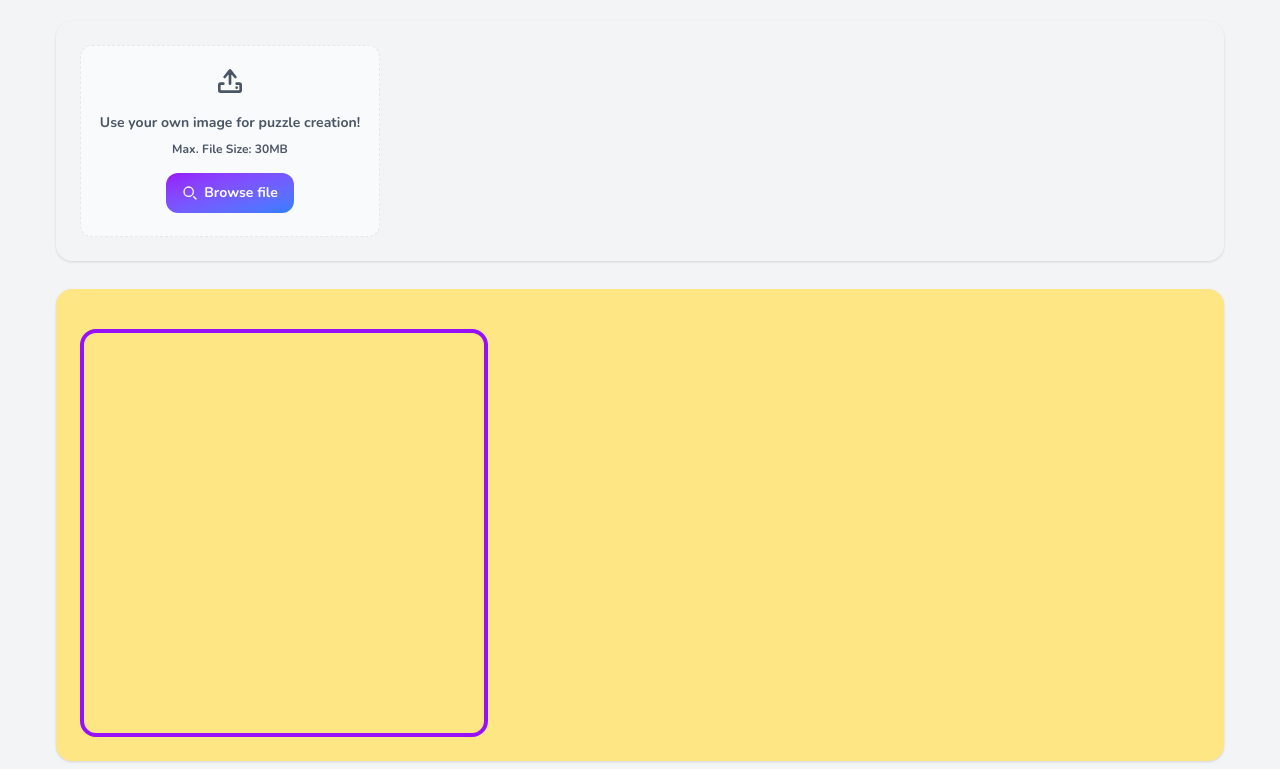
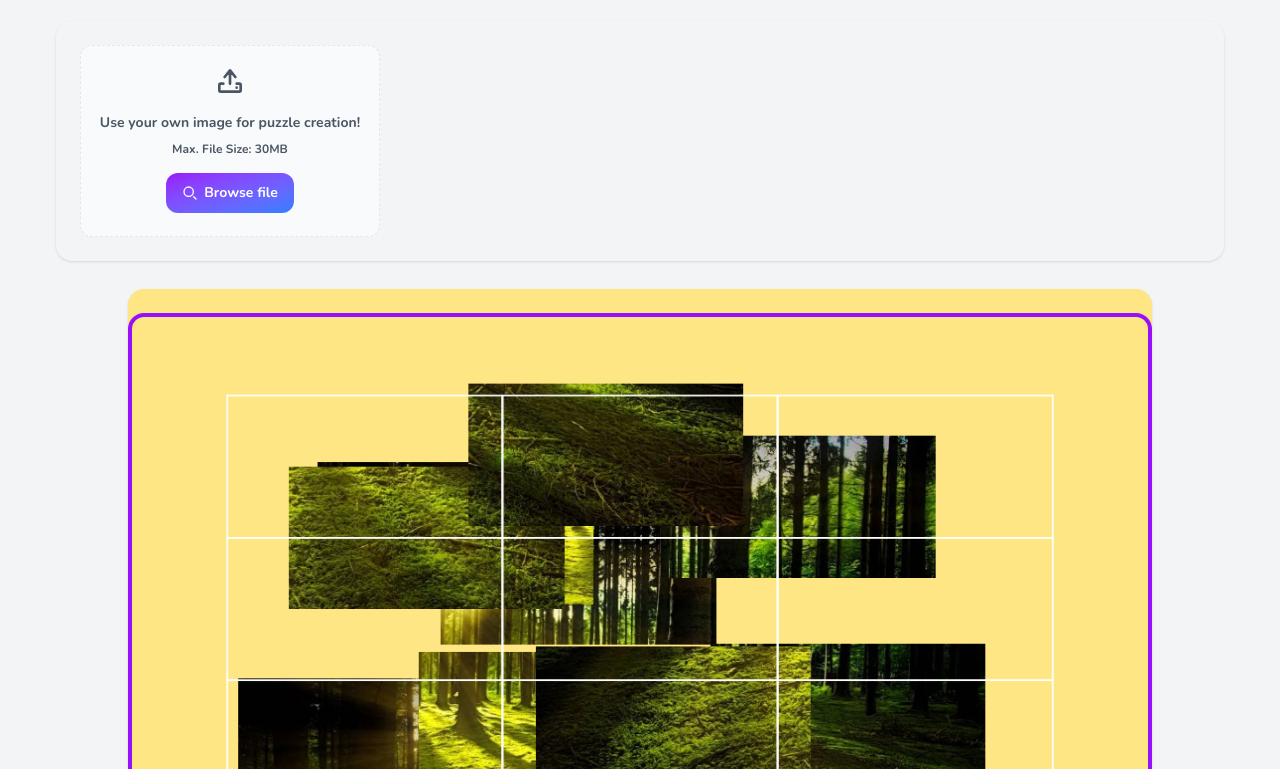
Before and after one commit to dublino8576/PuzzleForge, a website: page index.html in a window 1280 px wide. Shown: the part 183-952 px from the top of the page. Drawn offline with nearby package versions, Linux system fonts and the light colour scheme.

Commit message:
Add image on canvas & initialise puzzle pieces with random location

```diff
--- a/assets/css/styles.css
+++ b/assets/css/styles.css
@@ -1,7 +1,6 @@
 @import "tailwindcss";
 @plugin "flowbite/plugin";
 @source "../../node_modules/flowbite";
-
 @import "flowbite/src/themes/default";
 
 /* h1.luckiest-guy-regular {
@@ -19,6 +18,8 @@ li,
 span {
   font-family: "Nunito", sans-serif;
 }
+
+/* (sources declared at top) */
 
 header h1,
 #achievements-section h2 {
@@ -44,3 +45,24 @@ header h1,
 }
 
 /* Canvas styles */
+
+/* Map Flowbite tokens to utilities with explicit dark variants */
+@layer utilities {
+  .bg-dark-backdrop {
+    background-color: var(--color-dark-backdrop);
+  }
+  .bg-dark-soft {
+    background-color: var(--color-dark-soft);
+  }
+  .bg-light-medium {
+    background-color: var(--color-light-medium);
+  }
+}
+
+/* Explicit dark mode selectors for custom utilities (when html has .dark class) */
+html.dark .dark\:bg-dark-backdrop {
+  background-color: var(--color-dark-backdrop) !important;
+}
+html.dark .dark\:bg-dark-soft {
+  background-color: var(--color-dark-soft) !important;
+}
--- /dev/null
+++ b/assets/js/game.js
@@ -0,0 +1,255 @@
+/* load script when page is fully loaded */
+window.addEventListener("load", function () {
+  const canvas = document.getElementById("puzzle-canvas");
+  const context = canvas.getContext("2d");
+  /*canvas max width and height for responsive devices */
+  const maxImageWidth = window.innerWidth * 0.65; // 65% of viewport width
+  const maxImageHeight = window.innerHeight * 0.65; // 65% of viewport height
+  /*set canvas dimensions with image uploaded */
+  const image = new Image();
+  image.src = getImageURL();
+  /*set image height and width to fit within max dimensions while maintaining aspect ratio */
+  /* array to store puzzle pieces */
+  let puzzlePieces = [];
+
+  image.onload = function () {
+    /* set canvas to match parent section size */
+    const puzzleSection = document.getElementById("puzzle-section");
+    canvas.width = puzzleSection.clientWidth;
+    canvas.height = puzzleSection.clientHeight;
+
+    /* compute scaled image size within 65% viewport, preserve aspect */
+    const scale = Math.min(
+      maxImageWidth / image.naturalWidth,
+      maxImageHeight / image.naturalHeight,
+      1,
+    );
+    const drawWidth = image.naturalWidth * scale;
+    const drawHeight = image.naturalHeight * scale;
+    /* center the image inside the larger canvas */
+    const originX = (canvas.width - drawWidth) / 2;
+    const originY = (canvas.height - drawHeight) / 2;
+
+    /* initialize puzzle pieces as rectangles tied to the scaled image */
+    puzzlePieces = initializePuzzlePieces(
+      canvas,
+      3,
+      3,
+      originX,
+      originY,
+      drawWidth,
+      drawHeight,
+      image.naturalWidth,
+      image.naturalHeight,
+    );
+    /* shuffle pieces to random positions within the canvas area */
+    shufflePuzzlePieces(puzzlePieces, canvas);
+    /* redraw with shuffled pieces */
+    drawPuzzle(context, canvas, image, puzzlePieces);
+  };
+
+  //////////
+
+  /*EVENT LISTENERS*/
+
+  /////////
+
+  /* event listener for new game button */
+  const newGameButton = document.getElementById("new-game-button");
+  newGameButton.addEventListener("click", function () {
+    //change image source to start a new game
+    image.src = getImageURL();
+  });
+
+  // initial grid draw (will redraw on image load above)
+  if (canvas.width && canvas.height) {
+    const puzzleSection = document.getElementById("puzzle-section");
+    const scale = 1;
+    const drawWidth = Math.min(canvas.width, maxImageWidth);
+    const drawHeight = Math.min(canvas.height, maxImageHeight);
+    const originX = (puzzleSection.clientWidth - drawWidth) / 2;
+    const originY = (puzzleSection.clientHeight - drawHeight) / 2;
+    puzzlePieces = initializePuzzlePieces(
+      canvas,
+      3,
+      3,
+      originX,
+      originY,
+      drawWidth,
+      drawHeight,
+      drawWidth,
+      drawHeight,
+    );
+    drawGrid(context, canvas, 3, 3, originX, originY, drawWidth, drawHeight);
+  }
+
+  //   canvas.addEventListener("mousedown", function (event) {
+  //     /* get mouse position relative to canvas */
+  //     const rect = canvas.getBoundingClientRect();
+  //     const mouseX = event.clientX - rect.left;
+  //     const mouseY = event.clientY - rect.top;
+  //     console.log("Mouse down at:", mouseX, mouseY);
+  //   });
+});
+
+///////////////////////////////////////
+
+/* functions used for event listeners */
+
+///////////////////////////////////////
+
+function getImageURL() {
+  const imagesURLs = [
+    "assets/images/afternoon_tea_puzzle.webp",
+    "assets/images/concert_puzzle.webp",
+    "assets/images/forest_puzzle.webp",
+    "assets/images/city_mirror_puzzle.webp",
+    "assets/images/rugby_match_puzzle.webp",
+  ];
+  const randomIndex = Math.floor(Math.random() * imagesURLs.length);
+
+  /* if current index is the same as the previous randomise again, callback function */
+  if (getImageURL.previousIndex === randomIndex) {
+    return getImageURL();
+  }
+  /* save previous index after first run */
+  getImageURL.previousIndex = randomIndex;
+
+  return imagesURLs[randomIndex];
+}
+/////////////
+/* initialize puzzle pieces as rectangles on the canvas */
+/////////////
+
+function initializePuzzlePieces(
+  canvasEl,
+  rows = 3,
+  cols = 3,
+  originX = 0,
+  originY = 0,
+  drawWidth,
+  drawHeight,
+  imageNaturalWidth,
+  imageNaturalHeight,
+) {
+  /* create array of puzzle piece objects, each representing a rectangular section */
+  const pieces = [];
+  const pieceWidth = drawWidth / cols;
+  const pieceHeight = drawHeight / rows;
+  const srcPieceWidth = imageNaturalWidth / cols;
+  const srcPieceHeight = imageNaturalHeight / rows;
+
+  for (let row = 0; row < rows; row++) {
+    for (let col = 0; col < cols; col++) {
+      pieces.push({
+        /* position in grid */
+        row,
+        col,
+        /* source rectangle inside the original image */
+        srcX: col * srcPieceWidth,
+        srcY: row * srcPieceHeight,
+        srcW: srcPieceWidth,
+        srcH: srcPieceHeight,
+        /* destination size on canvas (scaled) */
+        width: pieceWidth,
+        height: pieceHeight,
+        /* current position (initially placed in grid, offset to center) */
+        currentX: originX + col * pieceWidth,
+        currentY: originY + row * pieceHeight,
+        /* correct position for win condition check */
+        correctX: originX + col * pieceWidth,
+        correctY: originY + row * pieceHeight,
+      });
+    }
+  }
+
+  return pieces;
+}
+
+/////////////
+/* draw grid lines on canvas to visualize puzzle pieces */
+/////////////
+
+function drawGrid(
+  ctx,
+  canvasEl,
+  rows = 3,
+  cols = 3,
+  originX = 0,
+  originY = 0,
+  drawWidth = canvasEl.width,
+  drawHeight = canvasEl.height,
+) {
+  if (!canvasEl?.width || !canvasEl?.height)
+    return; /* guard clause, stops the function if canvas has no width or height */
+  const cellWidth = drawWidth / cols;
+  const cellHeight = drawHeight / rows;
+
+  ctx.save(); /* save current canvas state */
+  ctx.strokeStyle = "rgba(255, 255, 255, 0.9)";
+  ctx.lineWidth = 2; /* set line width for grid lines */
+
+  /* draw rectangle border for each puzzle piece within the image area */
+  for (let row = 0; row < rows; row++) {
+    for (let col = 0; col < cols; col++) {
+      const x = originX + col * cellWidth;
+      const y = originY + row * cellHeight;
+      /* strokeRect draws the outline of a rectangle without filling it */
+      ctx.strokeRect(x, y, cellWidth, cellHeight);
+    }
+  }
+
+  /* restore canvas to original state, so further drawing is not affected */
+  ctx.restore();
+}
+
+/////////////
+/* Draw puzzle pieces at their current positions */
+/////////////
+
+function drawPuzzle(ctx, canvasEl, img, pieces) {
+  /* clear canvas */
+  ctx.clearRect(0, 0, canvasEl.width, canvasEl.height);
+
+  /* draw each piece of the image at its current position */
+  pieces.forEach((piece) => {
+    ctx.drawImage(
+      img,
+      piece.srcX,
+      piece.srcY,
+      piece.srcW,
+      piece.srcH,
+      piece.currentX,
+      piece.currentY,
+      piece.width,
+      piece.height,
+    );
+  });
+
+  /* draw grid over pieces using their intended area */
+  const originX = Math.min(...pieces.map((p) => p.correctX));
+  const originY = Math.min(...pieces.map((p) => p.correctY));
+  const drawWidth =
+    Math.max(...pieces.map((p) => p.correctX + p.width)) - originX;
+  const drawHeight =
+    Math.max(...pieces.map((p) => p.correctY + p.height)) - originY;
+  drawGrid(ctx, canvasEl, 3, 3, originX, originY, drawWidth, drawHeight);
+}
+
+/////////////
+/* Randomise puzzle pieces initial location on the canvas */
+/////////////
+
+function shufflePuzzlePieces(pieces, canvasEl) {
+  const sectionWidth = canvasEl.width;
+  const sectionHeight = canvasEl.height;
+  console.log(sectionWidth, sectionHeight);
+  for (let i = 0; i < pieces.length; i++) {
+    let location = {
+      x: Math.random() * (sectionWidth - pieces[i].width),
+      y: Math.random() * (sectionHeight - pieces[i].height),
+    };
+    pieces[i].currentX = location.x;
+    pieces[i].currentY = location.y;
+  }
+}
--- a/index.html
+++ b/index.html
@@ -34,7 +34,7 @@
       >
         <div class="flex items-center justify-center w-50 md:w-75">
           <div
-            class="flex flex-col items-center justify-center w-full h-48 dark:bg-dark-soft dark:white bg-neutral-secondary-medium border border-dashed border-default-strong rounded-base px-3"
+            class="flex flex-col items-center justify-center w-full h-48 bg-neutral-secondary-medium dark:bg-dark-soft border border-dashed border-default-strong rounded-base px-3"
           >
             <div
               class="flex flex-col items-center justify-center text-body pt-5 pb-6"
@@ -97,13 +97,12 @@
 
       <section
         id="puzzle-section"
-        class="w-full rounded-lg bg-amber-200 p-6 shadow"
+        class="w-[80vw] h-[80vh] rounded-lg bg-amber-200 py-6 shadow flex justify-center items-center mx-auto"
       >
         <canvas
+          style="width: 100%; height: 100%"
           id="puzzle-canvas"
-          width="400"
-          height="400"
-          class="mt-4 border-4 border-purple-600 rounded-2xl"
+          class="my-4 border-4 border-purple-600 rounded-2xl"
         >
         </canvas>
       </section>
@@ -114,6 +113,7 @@
           class="flex max-h-24 justify-center flex-1 rounded-lg p-6 shadow"
         >
           <button
+            id="new-game-button"
             class="relative inline-flex items-center justify-center px-8 py-2.5 overflow-hidden tracking-tighter text-white bg-gray-800 rounded-md group cursor-pointer"
           >
             <span
@@ -198,7 +198,7 @@
                 class="peer hidden"
               />
               <span
-                class="tracking-widest peer-checked:bg-gradient-to-r peer-checked:from-[blueviolet] peer-checked:to-[violet] peer-checked:text-white dark:text-white text-gray-700 px-1 py-2 rounded-lg transition duration-150 ease-in-out"
+                class="tracking-widest peer-checked:bg-gradient-to-r peer-checked:from-[blueviolet] peer-checked:to-[violet] peer-checked:text-white text-gray-700 dark:text-white px-1 py-2 rounded-lg transition duration-150 ease-in-out"
                 >Hard</span
               >
             </label>
@@ -207,7 +207,7 @@
       </div>
       <section
         id="achievements-section"
-        class="dark:text-white mr-auto flex-1 rounded-lg inline-block p-6 shadow"
+        class="dark:text-white text-black mr-auto flex-1 rounded-lg inline-block p-6 shadow"
       >
         <h2 class="text-2xl md:text-5xl pb-3">Achievements</h2>
         <ul>
@@ -225,7 +225,124 @@
         </ul>
       </section>
     </main>
+    <button
+      id="theme-toggle"
+      type="button"
+      class="text-gray-500 dark:text-gray-400 hover:bg-gray-100 dark:hover:bg-gray-700 focus:outline-none focus:ring-4 focus:ring-gray-200 dark:focus:ring-gray-700 rounded-lg text-sm p-2.5"
+    >
+      <svg
+        id="theme-toggle-dark-icon"
+        class="hidden w-5 h-5"
+        fill="currentColor"
+        viewBox="0 0 20 20"
+        xmlns="http://www.w3.org/2000/svg"
+      >
+        <path
+          d="M17.293 13.293A8 8 0 016.707 2.707a8.001 8.001 0 1010.586 10.586z"
+        ></path>
+      </svg>
+      <svg
+        id="theme-toggle-light-icon"
+        class="hidden w-5 h-5"
+        fill="currentColor"
+        viewBox="0 0 20 20"
+        xmlns="http://www.w3.org/2000/svg"
+      >
+        <path
+          d="M10 2a1 1 0 011 1v1a1 1 0 11-2 0V3a1 1 0 011-1zm4 8a4 4 0 11-8 0 4 4 0 018 0zm-.464 4.95l.707.707a1 1 0 001.414-1.414l-.707-.707a1 1 0 00-1.414 1.414zm2.12-10.607a1 1 0 010 1.414l-.706.707a1 1 0 11-1.414-1.414l.707-.707a1 1 0 011.414 0zM17 11a1 1 0 100-2h-1a1 1 0 100 2h1zm-7 4a1 1 0 011 1v1a1 1 0 11-2 0v-1a1 1 0 011-1zM5.05 6.464A1 1 0 106.465 5.05l-.708-.707a1 1 0 00-1.414 1.414l.707.707zm1.414 8.486l-.707.707a1 1 0 01-1.414-1.414l.707-.707a1 1 0 011.414 1.414zM4 11a1 1 0 100-2H3a1 1 0 000 2h1z"
+          fill-rule="evenodd"
+          clip-rule="evenodd"
+        ></path>
+      </svg>
+    </button>
+    <script src="./node_modules/flowbite/dist/flowbite.min.js"></script>
+    <script src="assets/js/game.js"></script>
+    <!-- <script>
+      const html = document.documentElement;
+      const toggleBtn = document.getElementById("theme-toggle");
+      const darkIcon = document.getElementById("theme-toggle-dark-icon");
+      const lightIcon = document.getElementById("theme-toggle-light-icon");
 
-    <script src="./node_modules/flowbite/dist/flowbite.min.js"></script>
+      // 1. Load saved theme on page load
+      if (localStorage.theme === "dark") {
+        html.classList.add("dark");
+        lightIcon.classList.remove("hidden");
+      } else {
+        html.classList.remove("dark");
+        darkIcon.classList.remove("hidden");
+      }
+
+      // 2. Toggle theme on click
+      toggleBtn.addEventListener("click", () => {
+        const isDark = html.classList.toggle("dark");
+        console.log(localStorage.theme);
+        // Swap icons
+        darkIcon.classList.toggle("hidden");
+        lightIcon.classList.toggle("hidden");
+
+        // Save preference
+        localStorage.theme = isDark ? "dark" : "light";
+      });
+    </script> -->
+    <script>
+      // On page load or when changing themes, best to add inline in `head` to avoid FOUC
+      if (
+        localStorage.getItem("color-theme") === "dark" ||
+        (!("color-theme" in localStorage) &&
+          window.matchMedia("(prefers-color-scheme: dark)").matches)
+      ) {
+        document.documentElement.classList.add("dark");
+      } else {
+        document.documentElement.classList.remove("dark");
+      }
+    </script>
+    <script>
+      var themeToggleDarkIcon = document.getElementById(
+        "theme-toggle-dark-icon",
+      );
+      var themeToggleLightIcon = document.getElementById(
+        "theme-toggle-light-icon",
+      );
+
+      // Change the icons inside the button based on previous settings
+      if (
+        localStorage.getItem("color-theme") === "dark" ||
+        (!("color-theme" in localStorage) &&
+          window.matchMedia("(prefers-color-scheme: dark)").matches)
+      ) {
+        themeToggleLightIcon.classList.remove("hidden");
+      } else {
+        themeToggleDarkIcon.classList.remove("hidden");
+      }
+
+      var themeToggleBtn = document.getElementById("theme-toggle");
+
+      themeToggleBtn.addEventListener("click", function () {
+        // toggle icons inside button
+        themeToggleDarkIcon.classList.toggle("hidden");
+        themeToggleLightIcon.classList.toggle("hidden");
+
+        // if set via local storage previously
+        if (localStorage.getItem("color-theme")) {
+          if (localStorage.getItem("color-theme") === "light") {
+            document.documentElement.classList.add("dark");
+            localStorage.setItem("color-theme", "dark");
+          } else {
+            document.documentElement.classList.remove("dark");
+            localStorage.setItem("color-theme", "light");
+          }
+
+          // if NOT set via local storage previously
+        } else {
+          if (document.documentElement.classList.contains("dark")) {
+            document.documentElement.classList.remove("dark");
+            localStorage.setItem("color-theme", "light");
+          } else {
+            document.documentElement.classList.add("dark");
+            localStorage.setItem("color-theme", "dark");
+          }
+        }
+      });
+    </script>
   </body>
 </html>
```
Also changed, not shown: tailwind.config.js (added, +16 -0 lines), assets/images/afternoon_tea_puzzle.webp (added), assets/images/city_mirror_puzzle.webp (added), assets/images/concert_puzzle.webp (added), assets/images/forest_puzzle.webp (added), assets/images/rugby_match_puzzle.webp (added), dist/assets/css/styles.css.
